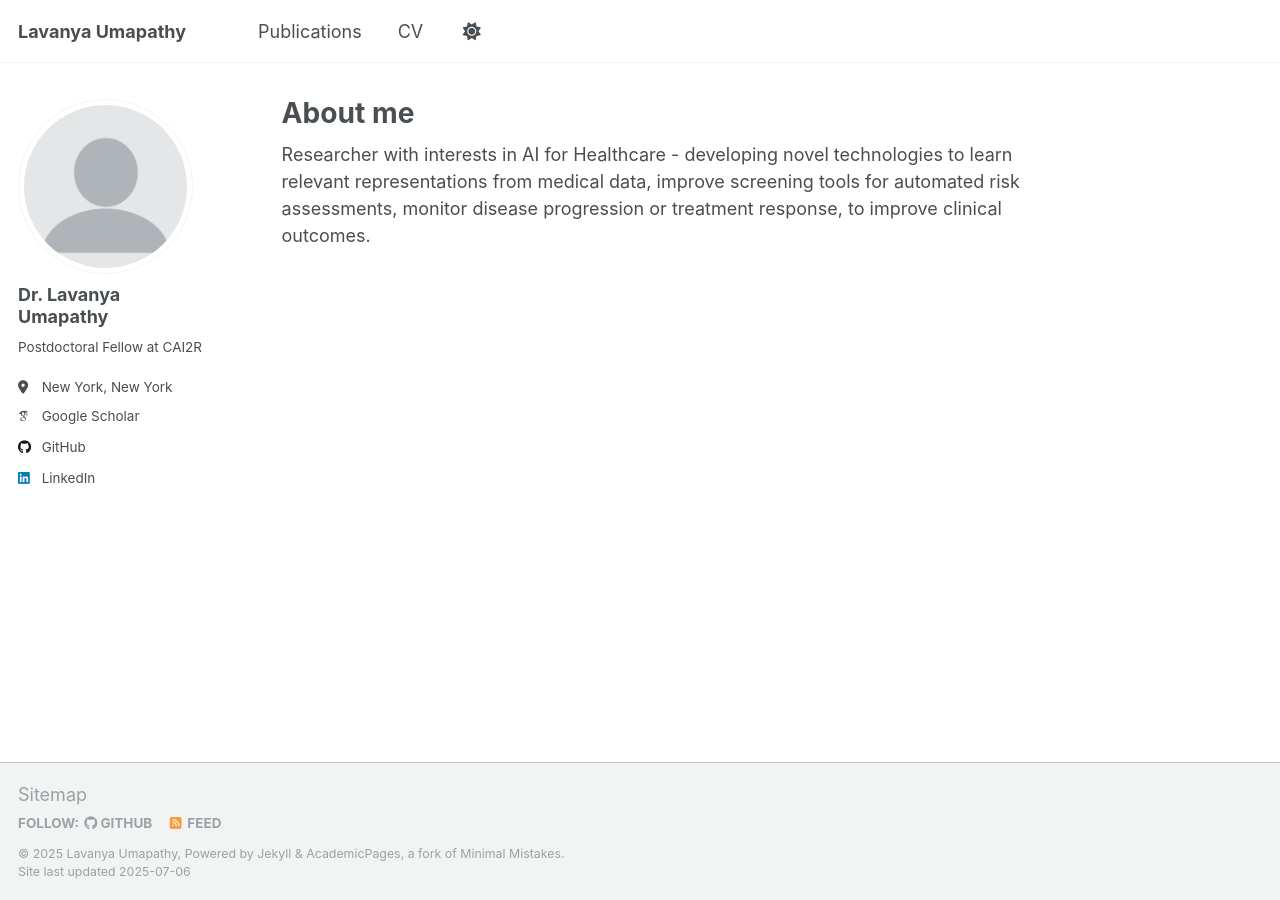
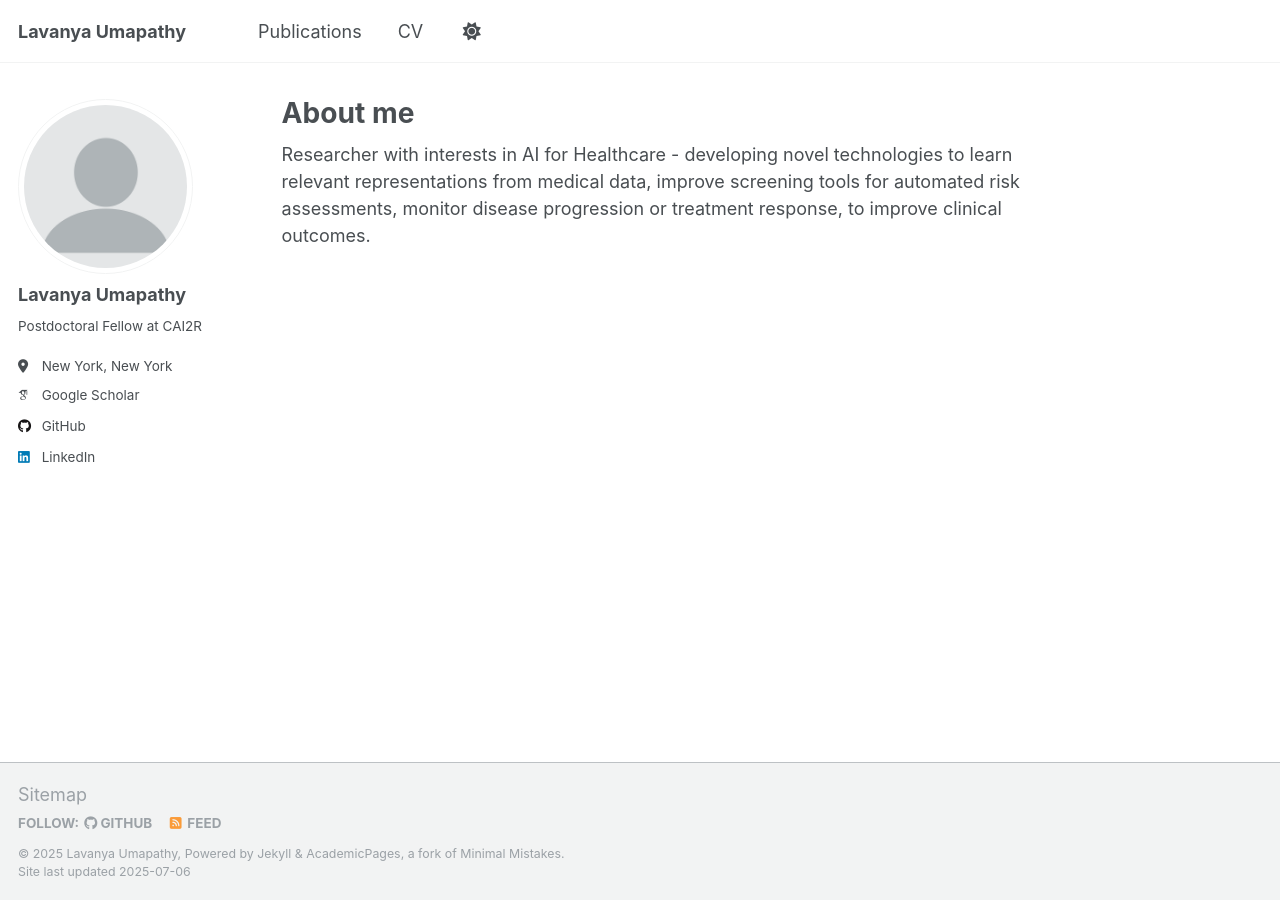
Before and after one commit to lunastra26/lunastra26.github.io, a Jekyll site: the page built from _pages/about.md, in a window 1280 px wide. Built offline with Jekyll 4.4.1, drawn with Linux system fonts in a browser that asks for light colours; some web fonts are replaced.

```diff
--- a/_config.yml
+++ b/_config.yml
@@ -23,7 +23,7 @@ repository               : "lunastra26.github.io"
 author:
   # Biographic information
   avatar           : "profile.png"
-  name             : "Dr. Lavanya Umapathy"
+  name             : "Lavanya Umapathy"
   pronouns         : # example: "she/her"
   bio              : "Postdoctoral Fellow at CAI2R"
   location         : "New York, New York"
```
